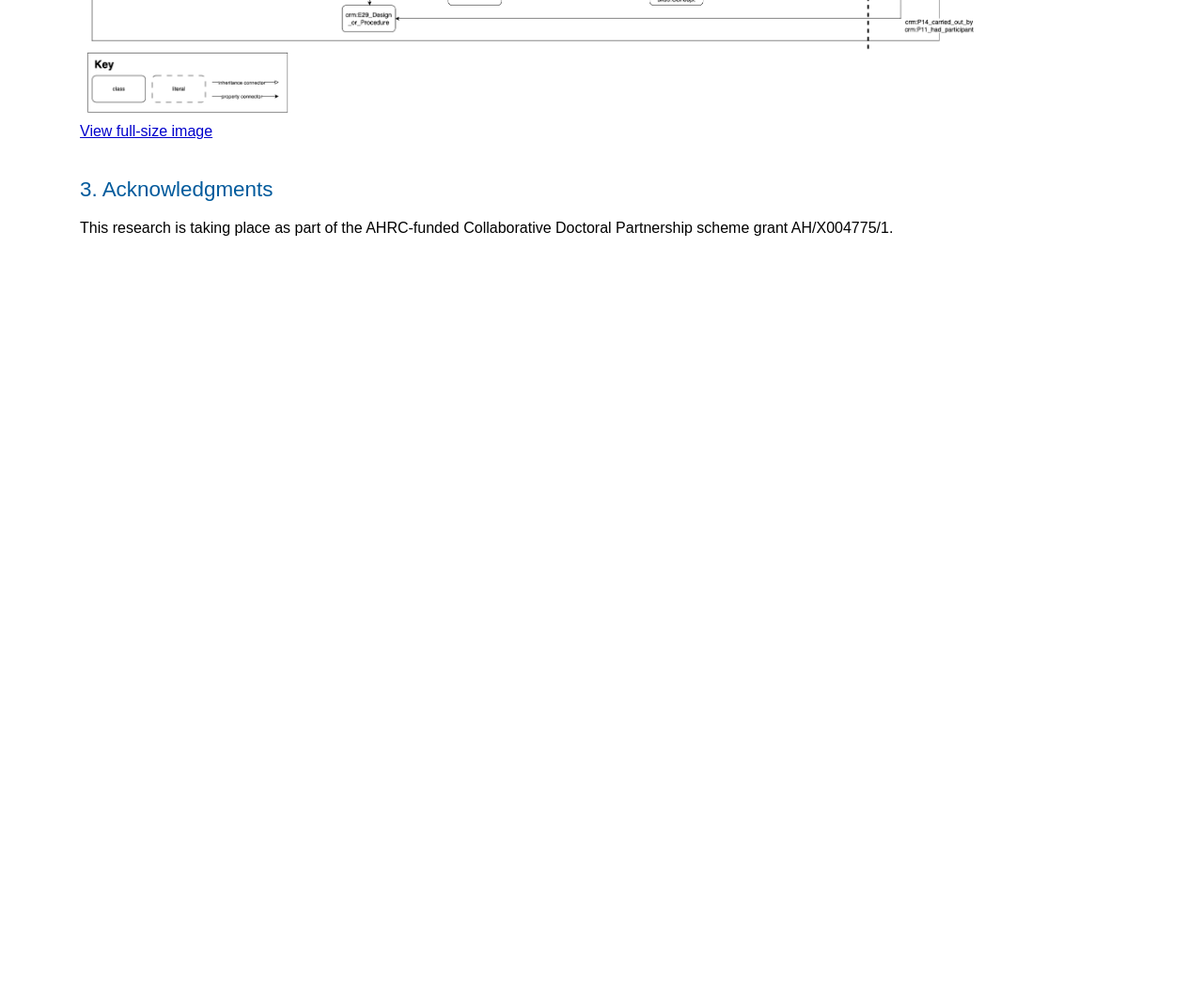
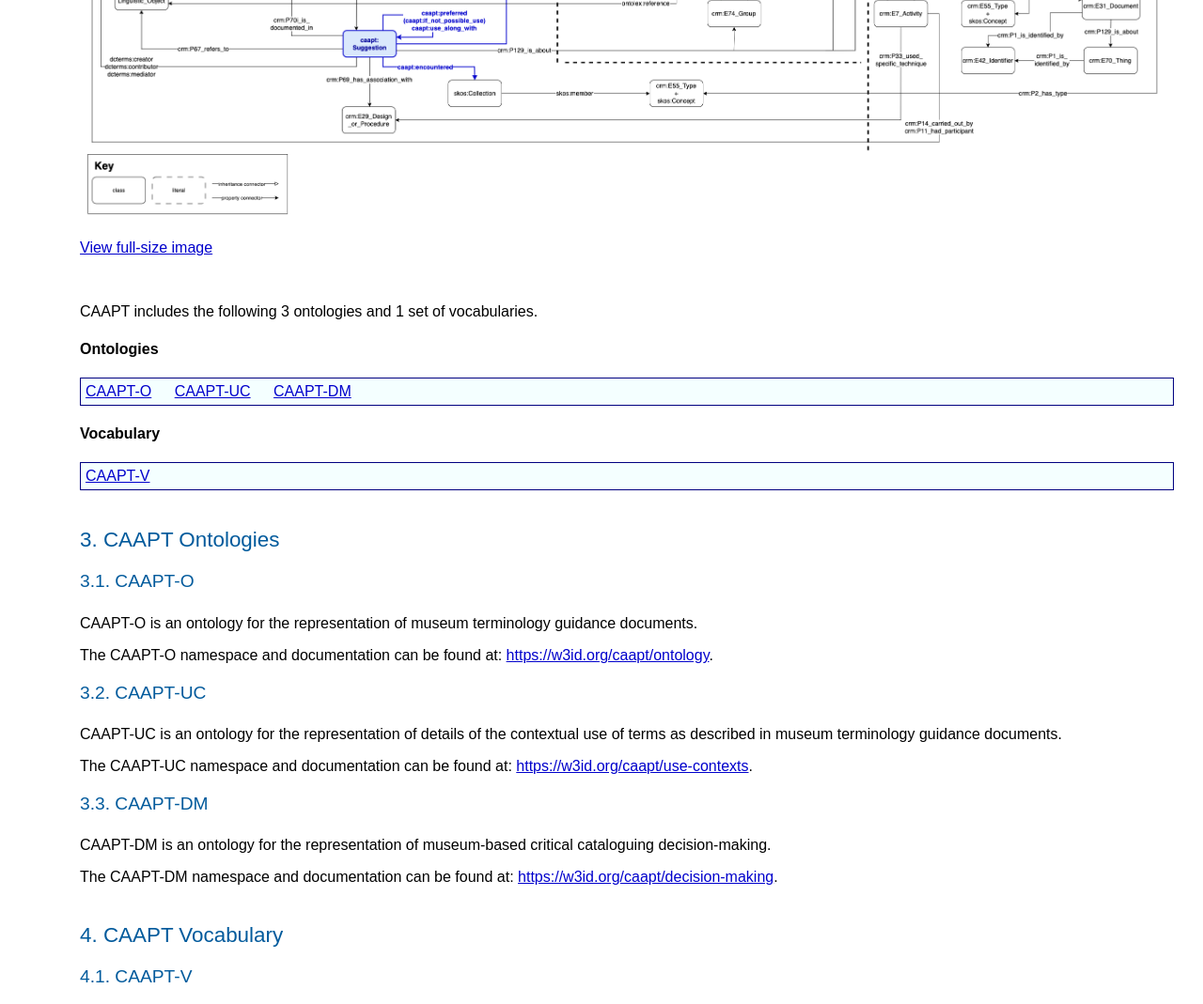
Before and after one commit to eecanning/caapt, a plain HTML site: page docs/index.html in a window 1280 px wide. Shown: the part 1731-2800 px from the top of the page at 94% size. Before the commit the page ends 2031 px from the top, so only its background shows below. Drawn offline with Linux system fonts and the light colour scheme.

Commit message:
add refs to index

```diff
--- a/docs/index.html
+++ b/docs/index.html
@@ -122,14 +122,70 @@ The CAAPT Ontology represents the structure and intellectual contents of termino
     <div id="overview"><h2 id="overv" class="list">CAAPT Ontologies Overview</span></h2>
 <span class="markdown"></span>
 <img src="https://raw.githubusercontent.com/eecanning/caapt/refs/heads/main/docs/img/caapt_ontologies.png" class="diagram" alt="CAAPT ontology diagram">
-<a href="https://raw.githubusercontent.com/eecanning/caapt/refs/heads/main/docs/img/caapt_ontologies.png" target="_blank">View full-size image</a>
+<p><a href="https://raw.githubusercontent.com/eecanning/caapt/refs/heads/main/docs/img/caapt_ontologies.png" target="_blank">View full-size image</a></p><br>
+</div>
+
+<div>
+<span class="markdown">
+CAAPT includes the following 3 ontologies and 1 set of vocabularies.</span>
+<h4>Ontologies</h4>
+<ul xmlns:xsi="http://www.w3.org/2001/XMLSchema-instance" class="hlist">
+   <li>
+      <a href="#caapt-o" title="https://w3id.org/caapt/ontology">CAAPT-O</a>
+   </li>
+   <li>
+	<a href="#caapt-o" title="https://w3id.org/caapt/use-contexts">CAAPT-UC</a>
+ </li>
+ <li>
+	<a href="#caapt-o" title="https://w3id.org/caapt/decision-making">CAAPT-DM</a>
+ </li>
+ </ul></div>
+ <h4>Vocabulary</h4>
+<ul xmlns:xsi="http://www.w3.org/2001/XMLSchema-instance" class="hlist">
+   <li>
+      <a href="#caapt-v" title="https://w3id.org/caapt/vocabulary">CAAPT-V</a>
+   </li>
+</ul>
 
 
+<!--DEFINITIONS SECTION-->
+
+<!--ONTOLOGY DEFINITIONS SECTION-->
+
+<div id="ont_defs"><h2 id="ontology_definitions" class="list">CAAPT Ontologies</span></h2>
+
+	<div id="caapt-o-header">
+		<h3 id="caapt-o" class="list">CAAPT-O</h3>
+		<p>CAAPT-O is an ontology for the representation of museum terminology guidance documents.</p>
+		The CAAPT-O namespace and documentation can be found at: <a href="https://w3id.org/caapt/ontology">https://w3id.org/caapt/ontology</a>.</p>
+		</div>
+
+	<div id="caapt-uc-header">
+		<h3 id="caapt-uc" class="list">CAAPT-UC</h3>
+		<p>CAAPT-UC is an ontology for the representation of details of the contextual use of terms as described in museum terminology guidance documents.</p>
+		<p>The CAAPT-UC namespace and documentation can be found at: <a href="https://w3id.org/caapt/use-contexts">https://w3id.org/caapt/use-contexts</a>.</p>
+		</div>
+
+	<div id="caapt-dm-header">
+		<h3 id="caapt-dm" class="list">CAAPT-DM</h3>
+		<p>CAAPT-DM is an ontology for the representation of museum-based critical cataloguing decision-making.</p>
+		<p>The CAAPT-DM namespace and documentation can be found at: <a href="https://w3id.org/caapt/decision-making">https://w3id.org/caapt/decision-making</a>.</p>
+		</div>
+
+<div id="vocab_defs"><h2 id="vocabulary_definitions" class="list">CAAPT Vocabulary</span></h2>
+
+	<div id="caapt-v-header">
+		<h3 id="caapt-v" class="list">CAAPT-V</h3>
+		<p>CAAPT-V is a set of vocabularies for the implementation of a knowledge graph structured according to the CAAPT ontologies .</p>
+		<p>The CAAPT-V namespace and documentation can be found at: <a href="https://w3id.org/caapt/vocabulary">https://w3id.org/caapt/vocabulary</a>.</p>
+		</div>
+
+</div>
+
 <div id="acknowledgments">
-<h2 id="ack" class="list">Acknowledgments</h2>
-<p>
-This research is taking place as part of the AHRC-funded Collaborative Doctoral Partnership scheme grant AH/X004775/1.</p>
-</div>
+	<h2 id="ack" class="list">Acknowledgments</h2>
+	<p>This research is taking place as part of the AHRC-funded Collaborative Doctoral Partnership scheme grant AH/X004775/1.</p>
+	</div>
 
 
 </div>
```
